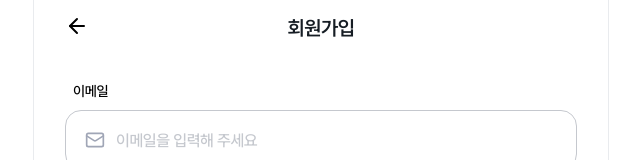
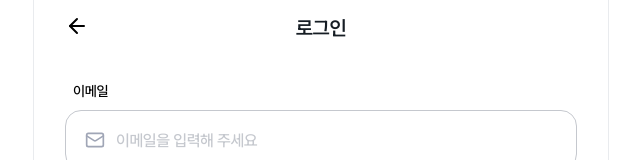
Before and after one commit to ohjooyeong/moment_frontend, a Next.js app: page /signin in a window 1280 px wide. Shown: the top 160 px of the page, without its empty margins (319-959 px from the left). Built offline with nearby package versions, Linux system fonts and the light colour scheme.

Commit message:
[Test] 카카오 로그인 임시 url 테스트

```diff
--- a/app/signin/_components/signin-main.tsx
+++ b/app/signin/_components/signin-main.tsx
@@ -10,6 +10,7 @@ import { Checkbox } from '@/components/ui/checkbox';
 import Link from 'next/link';
 import PageHeader from '@/components/page-header';
 import { useRouter } from 'next/navigation';
+import axios from 'axios';
 
 const SigninMain = () => {
   const router = useRouter();
@@ -17,9 +18,20 @@ const SigninMain = () => {
     router.back();
   };
 
+  const handleLoginKakao = async () => {
+    try {
+      const { data } = await axios.get(
+        'http://43.203.84.215:8080/oauth2/authorization/kakao',
+      );
+      console.log(data);
+    } catch (error) {
+      console.log(error);
+    }
+  };
+
   return (
     <div className="flex-col justify-around w-full">
-      <PageHeader title="회원가입" handleRoutePrev={handleRoutePrev} />
+      <PageHeader title="로그인" handleRoutePrev={handleRoutePrev} />
       <div className="flex flex-col justify-center gap-5 mb-[60px]">
         <div className="flex flex-col w-full">
           <span className="ml-2 mb-2 text-[14px]/[22px] font-medium text-black">
@@ -84,10 +96,12 @@ const SigninMain = () => {
         로그인
       </Button>
       <div className="flex items-center justify-between gap-[22px]">
+        {/* 카카오 로그인 */}
         <Button
           variant={'outline'}
           className="flex items-center justify-center bg-white w-full rounded-2xl h-[60px]
             font-semibold text-lg text-white mb-[47px] border-customGray-2"
+          onClick={handleLoginKakao}
         >
           <Image
             width={34}
@@ -96,6 +110,7 @@ const SigninMain = () => {
             src={ImageKakaoMainLogo}
           />
         </Button>
+        {/* 구글 로그인 */}
         <Button
           variant={'outline'}
           className="relative bg-white w-full rounded-2xl h-[60px] font-semibold text-lg text-white
--- a/package.json
+++ b/package.json
@@ -16,6 +16,7 @@
     "@radix-ui/react-dialog": "^1.1.1",
     "@radix-ui/react-slot": "^1.0.2",
     "@tanstack/react-query": "^5.45.0",
+    "axios": "^1.7.2",
     "class-variance-authority": "^0.7.0",
     "clsx": "^2.1.1",
     "framer-motion": "^11.2.11",
@@ -25,6 +26,7 @@
     "react": "^18",
     "react-dom": "^18",
     "react-hook-form": "^7.52.0",
+    "react-mobile-picker": "^1.0.0",
     "tailwind-merge": "^2.3.0",
     "tailwindcss-animate": "^1.0.7",
     "vaul": "^0.9.1",
```
Also changed, not shown: 1 other file (tests, documents, lock files or other folders).
